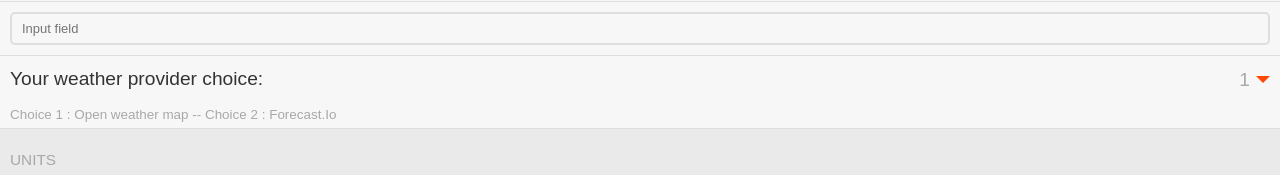
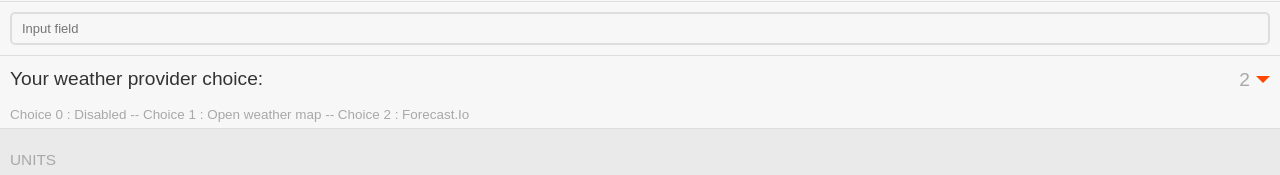
Before and after one commit to Sichroteph/Ruler-Weather, a plain HTML site: page index.html in a window 1280 px wide. Shown: the part 257-432 px from the top of the page. Drawn offline with Linux system fonts and the light colour scheme.

Commit message:
Update index.html

```diff
--- a/index.html
+++ b/index.html
@@ -49,13 +49,14 @@
             <label class='item'>
 Your weather provider choice:
       <select input id='select_provider' dir='rtl' class='item-select'>
-            <option class='item-select-option'selected>1</option>
-            <option class='item-select-option'>2</option>
+            <option class='item-select-option'>0</option>
+            <option class='item-select-option'>1</option>
+            <option class='item-select-option'selected>2</option>
                </select>
     </label>
 
                             <div class='item-container-footer'>
-      Choice 1 : Open weather map -- Choice 2 : Forecast.Io
+      Choice 0 : Disabled -- Choice 1 : Open weather map -- Choice 2 : Forecast.Io
  </div>
 
               <div style="display:none;">
```
